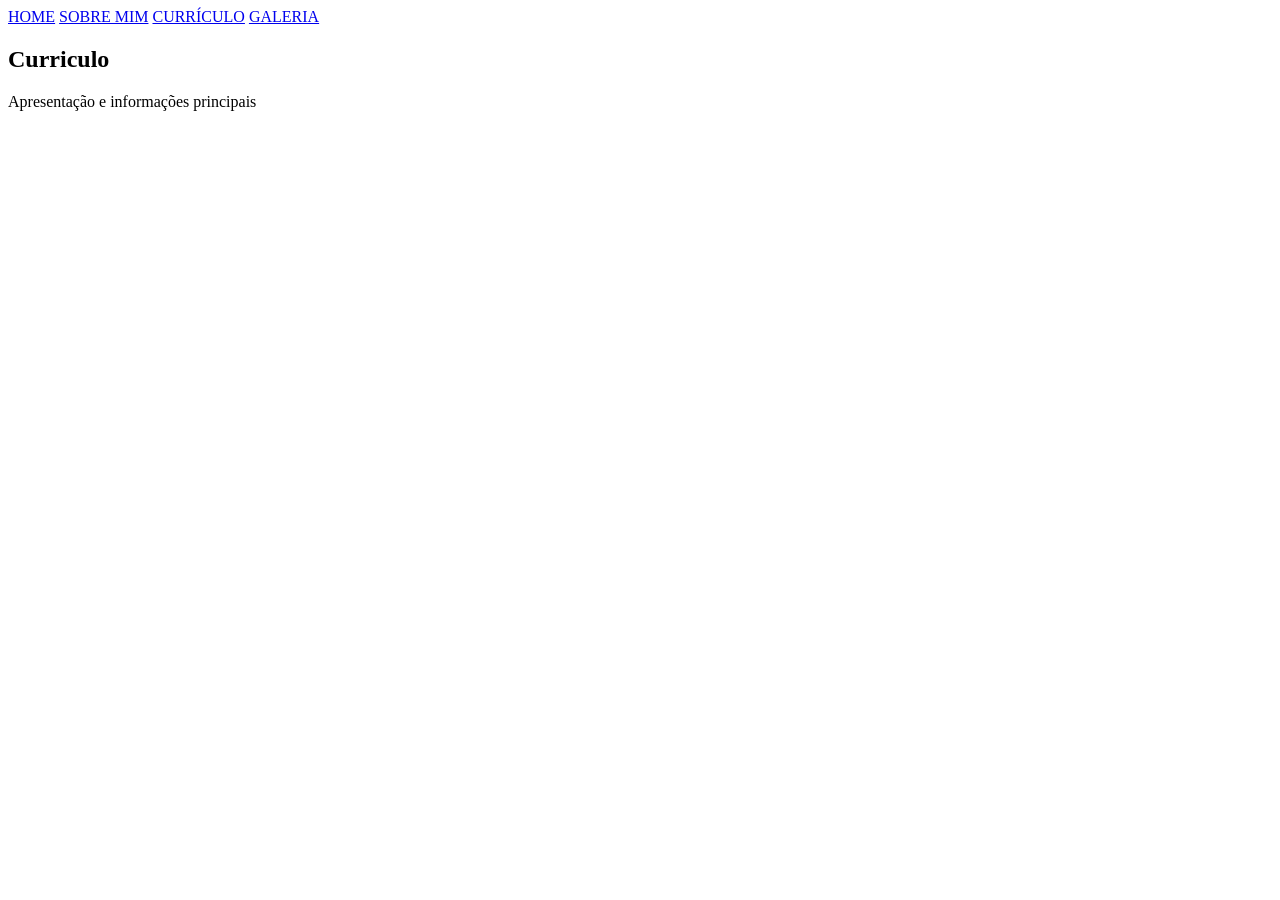
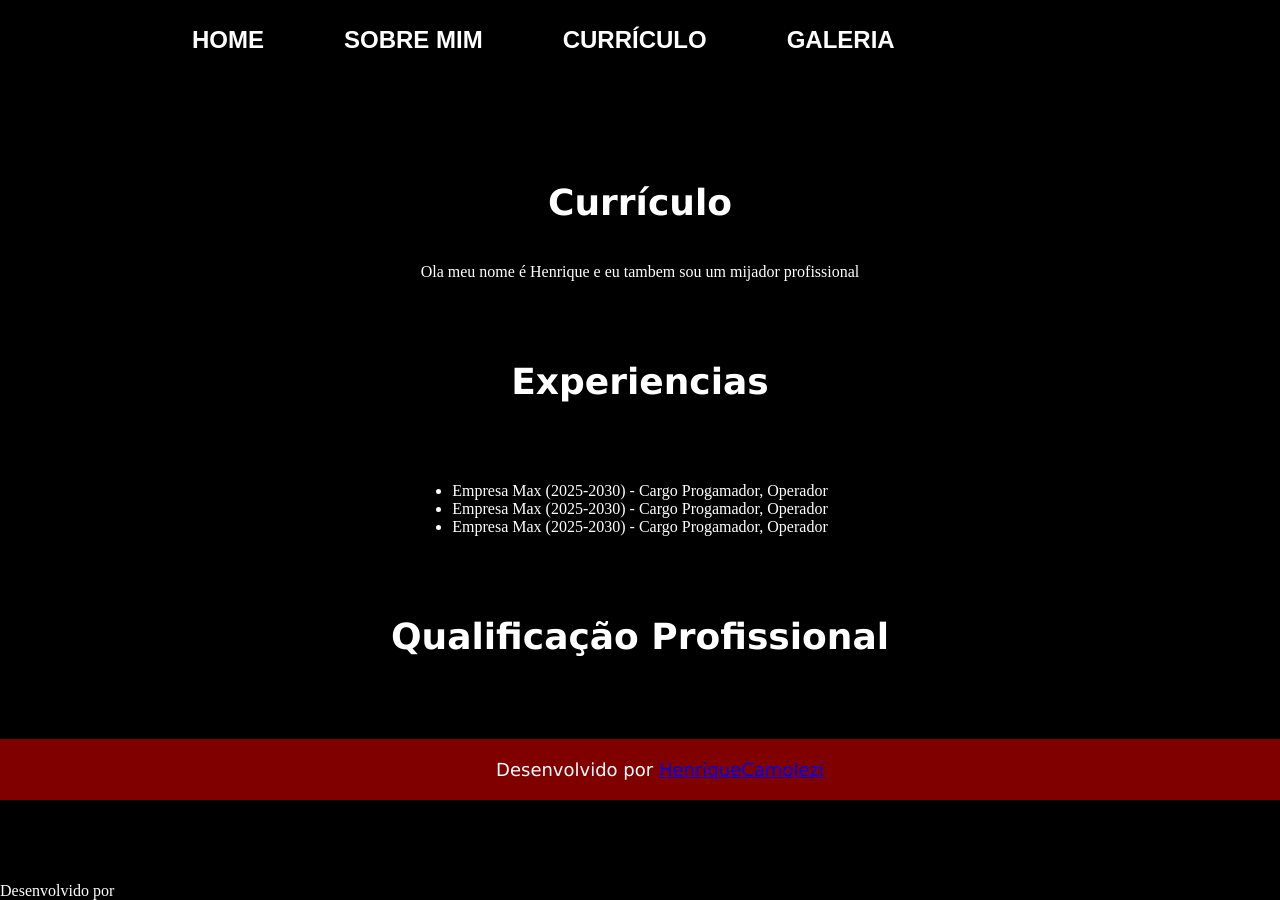
Before and after one commit to HenriqueCamolezi/Meu-Portifolio, a plain HTML site: page Meu Portfolio/curriculo.html in a window 1280 px wide. Before the commit the page ends 800 px from the top, so only its background shows below. Drawn offline with Linux system fonts and the light colour scheme.

Commit message:
Add files via upload

```diff
--- a/Meu Portfolio/curriculo.html
+++ b/Meu Portfolio/curriculo.html
@@ -4,7 +4,7 @@
     <meta charset="UTF-8">
     <meta name="viewport" content="width=device-width, initial-scale=1.0">
     <title>Currículo</title>
-    <link rel="stylesheet" href="curriculo.css">
+    <link rel="stylesheet" href="style.css">
     <link rel="stylesheet" href="https://cdnjs.cloudflare.com/ajax/libs/font-awesome/6.0.0-beta3/css/all.min.css">
 </head>
 <body>
@@ -26,10 +26,50 @@
 
     <main class="conteudo">
         <section class="apresentacao-conteudo">
-            <h1 class="apresentacao-conteudo-titulo">Curriculo</h1>
-            <p class="apresentacao-conteudo-texto">Apresentação e informações principais</p>
+            <h1 class="apresentacao-conteudo-titulo">Currículo</h1>
+            <p class="apresentacao-conteudo-texto">Ola meu nome é Henrique e eu tambem sou um mijador profissional</p>
+        </p>
+        <h2 class="apresentacao-conteudo-titulo">Experiencias</h2>
+
+        <p class="apresentacao-conteudo-texto">
+            <ul class="apresentacao-conteudo-texto">
+                <li>Empresa Max (2025-2030) - Cargo Progamador, Operador</li>
+                <li>Empresa Max (2025-2030) - Cargo Progamador, Operador</li>
+                <li>Empresa Max (2025-2030) - Cargo Progamador, Operador</li>
+            </ul>
+        </p>
+
+
+        <h2 class="apresentacao-conteudo-titulo">Qualificação Profissional</h2>
+
+        <p class="apresentacao-conteudo-texto">
+            <ul class="apresentacao-conteudo-texto">
+                <li>Curso tal com <a href="linkdocertificado">certificado</a></li>
+                <li>Curso tal com <a href="linkdocertificado">certificado</a></li>
+                <li>Curso tal com <a href="linkdocertificado">certificado</a></li>
+            </ul>
+        </p>
+
         </section>
     </main>
 
+    <br><br>
+
+<footer class="rodape">
+
+    <p>
+        Desenvolvido por <a href="https://github.com/HenriqueCamolezi">HenriqueCamolezi</a>
+    </p>
+
+    </footer>
+
+    </body>
+    </html>
+    <p>
+        Desenvolvido por <a href="https://github.com/HenriqueCamolezi/Meu-Portifolio"
+    </p>
+
+    <footer>
+
 </body>
 </html>
--- a/Meu Portfolio/style.css
+++ b/Meu Portfolio/style.css
@@ -384,4 +384,27 @@ text-align: justify;
 
     transform: scale(1.1);
 
+
 }
+
+.rodape {
+    position: fixed;
+    bottom: 0;
+    left: 0;
+    width: 100%;
+    color: white;
+    background-color: #800000;
+    display: flex;
+    align-items: center;
+    justify-content: center;
+    text-align: center;
+    font-family: 'Lucida Sans', 'Lucida Sans Regular', 'Lucida Grande', 'Lucida Sans Unicode', Geneva, Verdana, sans-serif;
+    font-size: 18px;
+    font-weight: 400;
+    padding: 20px;
+
+}
+
+.rodape a:hover {
+    color: #ffa500;
+}
```
Also changed, not shown: Meu Portfolio/index.html (+8 -3 lines).
